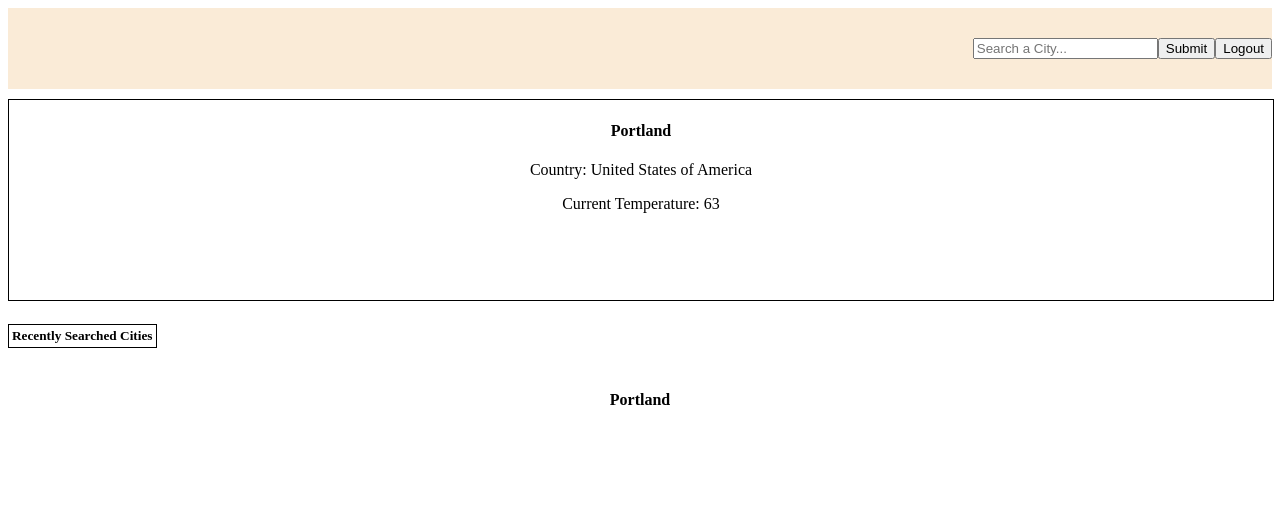
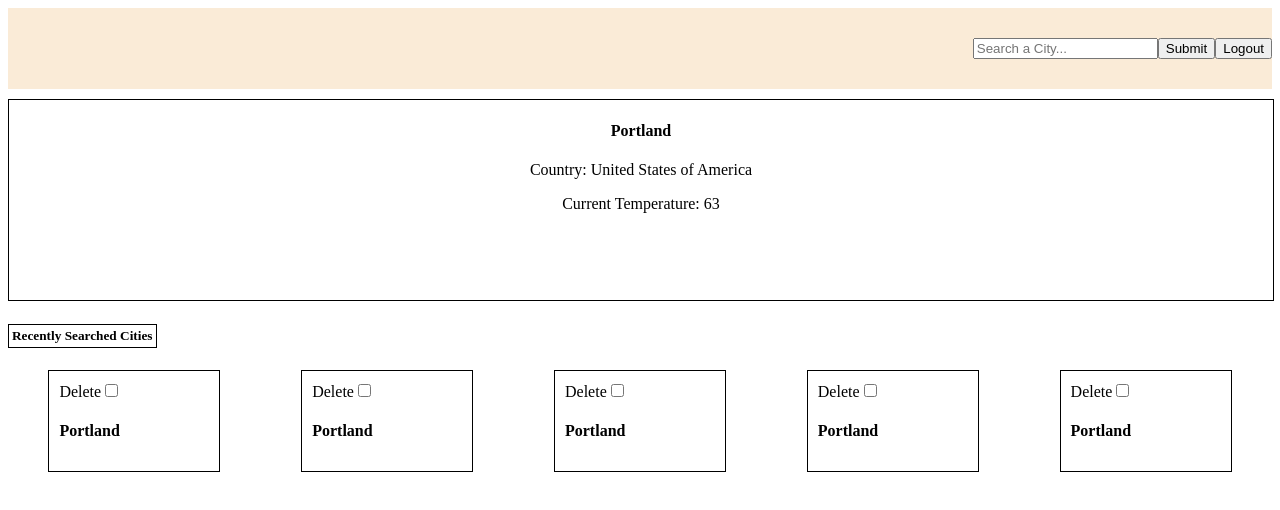
Before and after one commit to SebastianAndDavid/Weather-App, a React (Vite) app: page / in a window 1280 px wide. Shown: the top 510 px of the page. Built offline with nearby package versions, Linux system fonts and the light colour scheme.

Commit message:
ft. RecentCities.jsx props and styling

```diff
--- a/src/Components/Home.css
+++ b/src/Components/Home.css
@@ -24,6 +24,11 @@ h5 {
   padding: 3px;
 }
 
+.recent-cities {
+  display: flex;
+  justify-content: space-around;
+}
+
 /* DailyForecast.jsx */
 
 .daily-forecast {
@@ -33,4 +38,13 @@ h5 {
   border: 1px solid black;
 }
 
-/*  */
+/* RecentCities.jsx */
+
+.city-card {
+  display: flex;
+  flex-direction: column;
+  align-items: flex-start;
+  border: 1px solid black;
+  padding: 10px;
+  width: 150px;
+}
--- a/src/Components/Home.jsx
+++ b/src/Components/Home.jsx
@@ -73,7 +73,13 @@ export default function Home() {
       <div className="recently-searched-cities">
         <h5>Recently Searched Cities</h5>
       </div>
-      <RecentCities city={portland} />
+      <div className="recent-cities">
+        <RecentCities city={portland} />
+        <RecentCities city={portland} />
+        <RecentCities city={portland} />
+        <RecentCities city={portland} />
+        <RecentCities city={portland} />
+      </div>
     </div>
   );
 }
--- a/src/Components/RecentCities.jsx
+++ b/src/Components/RecentCities.jsx
@@ -3,7 +3,11 @@ export default function RecentCities({ city }) {
   const cityName = city.location.name;
 
   return (
-    <div className="recent-cities">
+    <div className="city-card">
+      <label>
+        Delete
+        <input type="checkbox"></input>
+      </label>
       <h4>{cityName}</h4>
     </div>
   );
```
